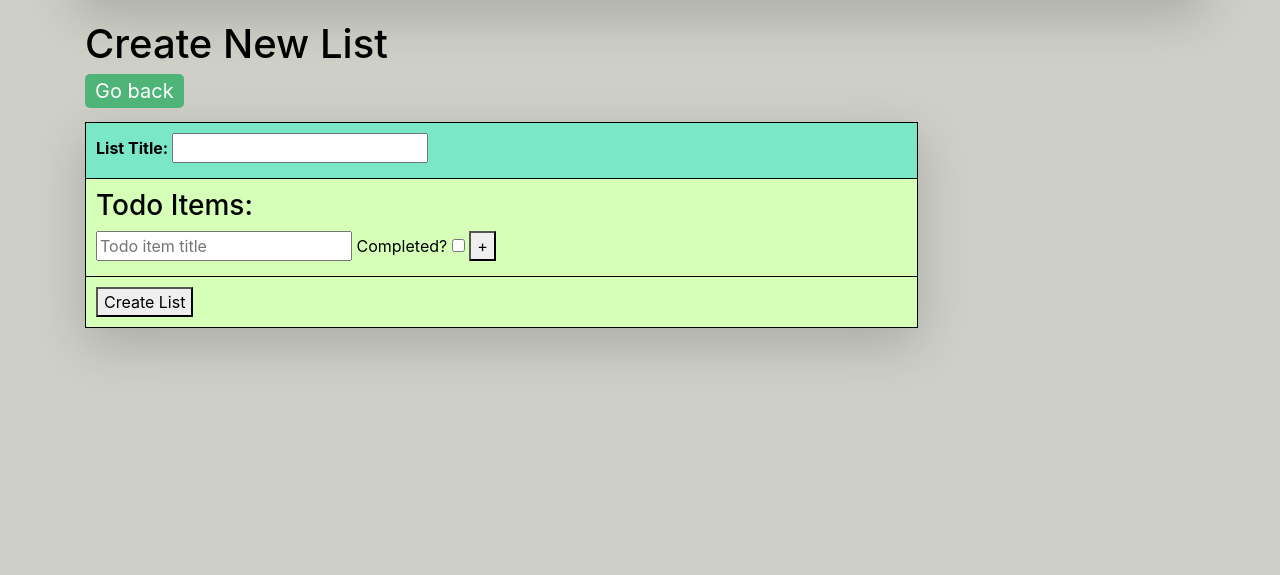
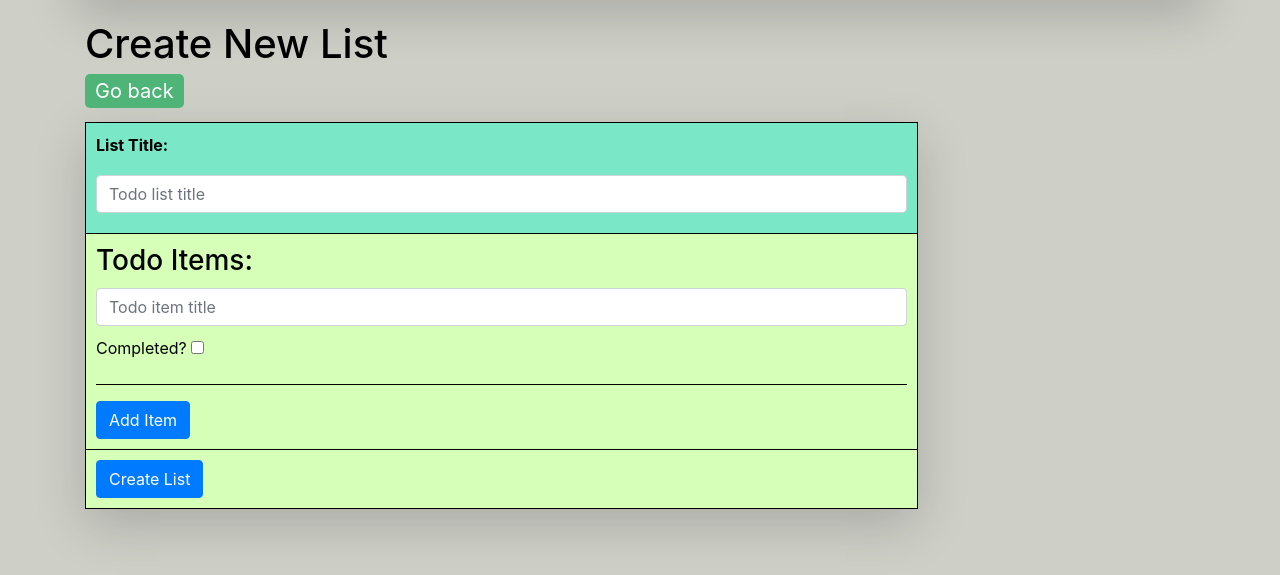
Before and after one commit to duze-elo/Django_Test, a Django app: page /todos/create/ in a window 1280 px wide. Shown: the part 71-646 px from the top of the page. Run offline with Django 5.2, Linux system fonts and the light colour scheme; a user stored in the database is signed in; some libraries are stand-ins or nearby versions.

Commit message:
add todo_create styling, static css file

```diff
--- a/Django_Test/settings.py
+++ b/Django_Test/settings.py
@@ -117,7 +117,7 @@ USE_TZ = True
 # Static files (CSS, JavaScript, Images)
 # https://docs.djangoproject.com/en/5.1/howto/static-files/
 
-STATIC_URL = 'static/'
+STATIC_URL = '/static/'
 
 # Default primary key field type
 # https://docs.djangoproject.com/en/5.1/ref/settings/#default-auto-field
--- /dev/null
+++ b/myapp/static/styles/main.css
@@ -0,0 +1,62 @@
+.create-link {
+    font-size: 20px;
+    color: #fff;
+    background-color: #E54B4B;
+    padding: 5px 10px;
+    border-radius: 5px;
+}
+table {
+    width: 75%;
+    border-collapse: collapse;
+}
+
+table, th, td {
+    border: 1px solid black;
+}
+
+th, td {
+    padding: 10px;
+    text-align: left;
+    background-color: #D6FFB7;
+}
+
+th {
+    background-color: #7AE7C7;
+}
+
+span {
+    width: 100px;
+    padding: 5px;
+    border-radius: 5px;
+}
+.create-link {
+    font-size: 20px;
+    color: #fff;
+    background-color: #4FB477;
+    padding: 5px 10px;
+    border-radius: 5px;
+}
+hr {
+    border-top: 1px solid black;
+}
+.bg-custom {
+    background-color: #CECFC7;
+    color:  #000000;
+    padding: 15px;
+}
+.navbar-custom {
+    background-color: #EFF8E2;
+    border-radius: 30px;
+    margin-bottom: 20px;
+}
+.navbar-custom .navbar-brand,
+.navbar-custom .nav-link {
+    color: #000000;
+}
+.errorlist {
+    display: none;
+}
+input[type=text] {
+    margin-top: 10px;
+    margin-bottom: 10px;
+}
--- a/myapp/templates/base.html
+++ b/myapp/templates/base.html
@@ -1,3 +1,4 @@
+{% load static %}
 <!DOCTYPE html>
 <html lang="en">
   <head>
@@ -9,24 +10,7 @@
       {% endblock %}
     </title>
     <link rel="stylesheet" href="https://stackpath.bootstrapcdn.com/bootstrap/4.3.1/css/bootstrap.min.css"  rel="stylesheet" />
-    <style>
-      .bg-custom {
-        background-color: #CECFC7;
-        color:  #000000;
-        padding: 15px;
-      }
-      .navbar-custom {
-        background-color: #EFF8E2;
-        border-radius: 30px;
-        margin-bottom: 20px;
-      }
-      .navbar-custom .navbar-brand,
-      .navbar-custom .nav-link {
-        color: #000000;
-      }
-      .errorlist {
-        display: none;
-      }
+    <link rel="stylesheet" href="{% static "styles/main.css" %}" rel="stylesheet">
     </style>
   </head>
   <body class="bg-custom">
--- a/myapp/templates/todo_create.html
+++ b/myapp/templates/todo_create.html
@@ -1,49 +1,5 @@
 {% extends "base.html" %} {% block title %}Create List{% endblock title %}
 {% block content %}
-
-<style>
-    .create-link {
-        font-size: 20px;
-        color: #fff;
-        background-color: #E54B4B;
-        padding: 5px 10px;
-        border-radius: 5px;
-    }
-    table {
-        width: 75%;
-        border-collapse: collapse;
-    }
-
-    table, th, td {
-        border: 1px solid black;
-    }
-
-    th, td {
-        padding: 10px;
-        text-align: left;
-        background-color: #D6FFB7;
-    }
-
-    th {
-        background-color: #7AE7C7;
-    }
-
-    span {
-        width: 100px;
-        padding: 5px;
-        border-radius: 5px;
-    }
-    .create-link {
-        font-size: 20px;
-        color: #fff;
-        background-color: #4FB477;
-        padding: 5px 10px;
-        border-radius: 5px;
-    }
-    hr {
-        border-top: 1px solid black;
-    }
-</style>
 
 <p>
     <h1>Create New List</h1>
@@ -58,7 +14,7 @@
             <tr>
                 <th>
                     <label for="id_title">List Title:</label>
-                    <input type="text" name="title" id="id_title" required>
+                    <input type="text" class="form-control" name="title" id="id_title" placeholder="Todo list title" required>
                 </th>
             </tr>
         </thead>
@@ -68,18 +24,19 @@
                     <h3>Todo Items:</h3>
                     <div id="items-container">
                         <div class="item">
-                            <input type="text" name="items[]" placeholder="Todo item title">
+                            <input type="text" class="form-control" name="items[]" placeholder="Todo item title">
                             <label>
                                 Completed? <input type="checkbox" name="completed[]">
                             </label>
-                        <button type="button" id="add-item">+</button>
                         </div>
                     </div>
+                    <hr>
+                    <button type="button" class="btn btn-primary" id="add-item">Add Item</button>
                 </td>
             </tr>
             <tr>
                 <td>
-                    <button type="submit">Create List</button>
+                    <button type="submit" class="btn btn-primary">Create List</button>
                 </td>
             </tr>
         </tbody>
@@ -93,12 +50,12 @@
         newItem.classList.add('item');
         newItem.innerHTML = `
             <hr>
-            <input type="text" name="items[]" placeholder="Todo item title">
+            <input type="text" class="form-control" name="items[]" placeholder="Todo item title">
             <input type="hidden" name="completed[]" value="off">
             <label>
                 Completed? <input type="checkbox" name="completed[]" value="on">
             </label>
-            <button type="button" class="remove-item">-</button>
+            <button type="button" class="remove-item btn btn-dark">🗑️</button>
         `;
         container.appendChild(newItem);
 
```
Also changed, not shown: myapp/templates/todos.html (+0 -34 lines), db.sqlite3.
